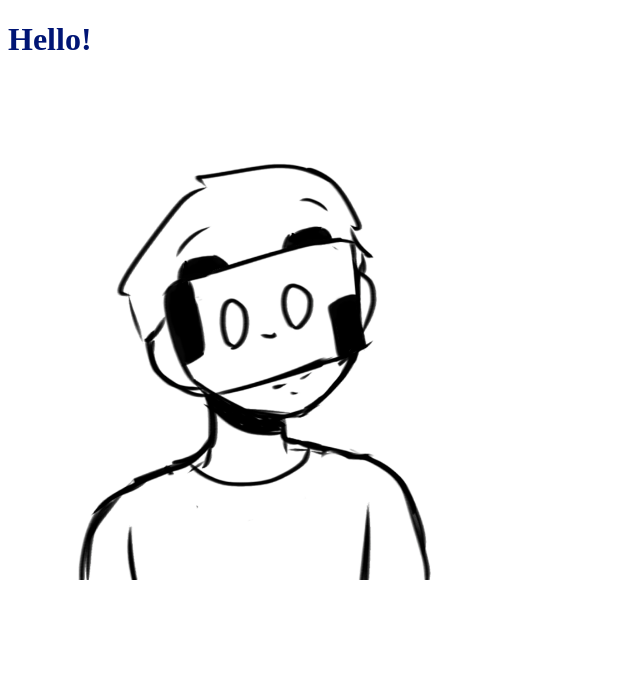
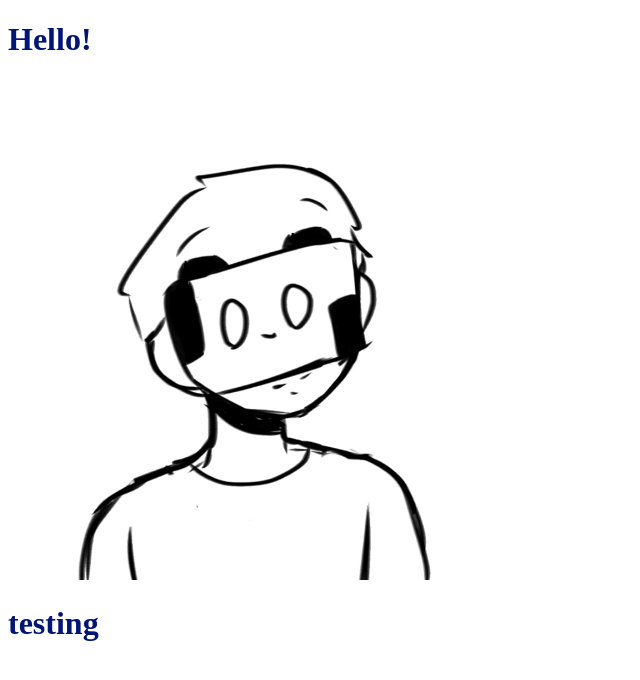
Before and after one commit to Diego-TD/portfolio2023, a website: page index.html in a window 1280 px wide. Shown: the whole page, without its empty margins (0-640 px from the left). Drawn offline with Linux system fonts and the light colour scheme.

Commit message:
testing CI/CD pipeline

```diff
--- a/index.html
+++ b/index.html
@@ -12,5 +12,8 @@
         Hello!
     </h1>
     <img src="./images/DTD2.png" style="height: 500px;">
+    <h1 class="test">
+        testing
+    </h1>
 </body>
 </html>
```
